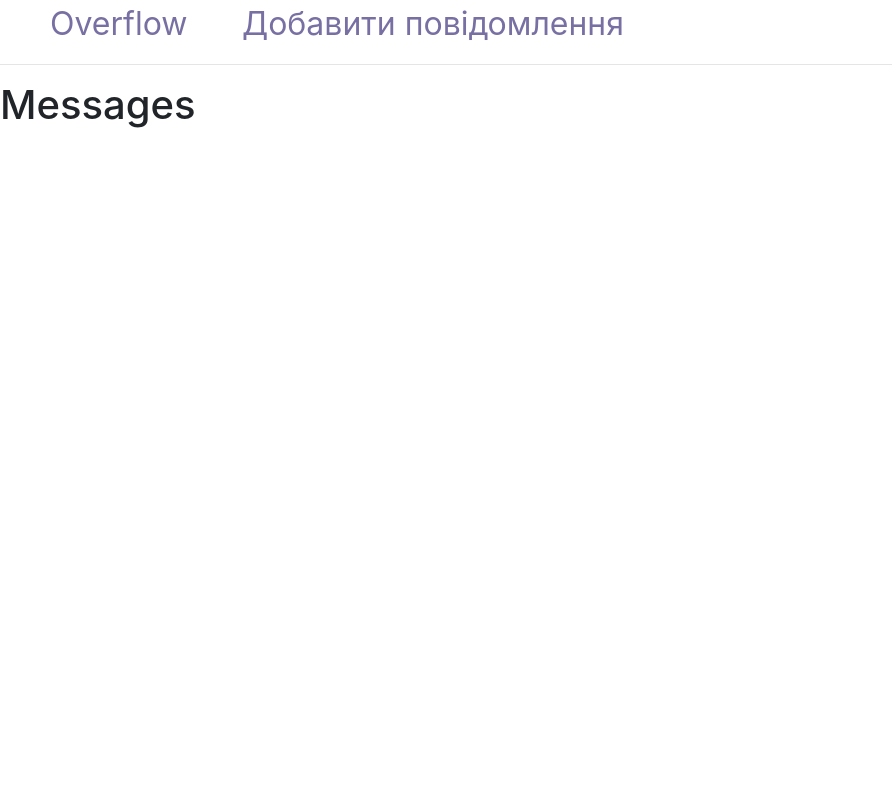
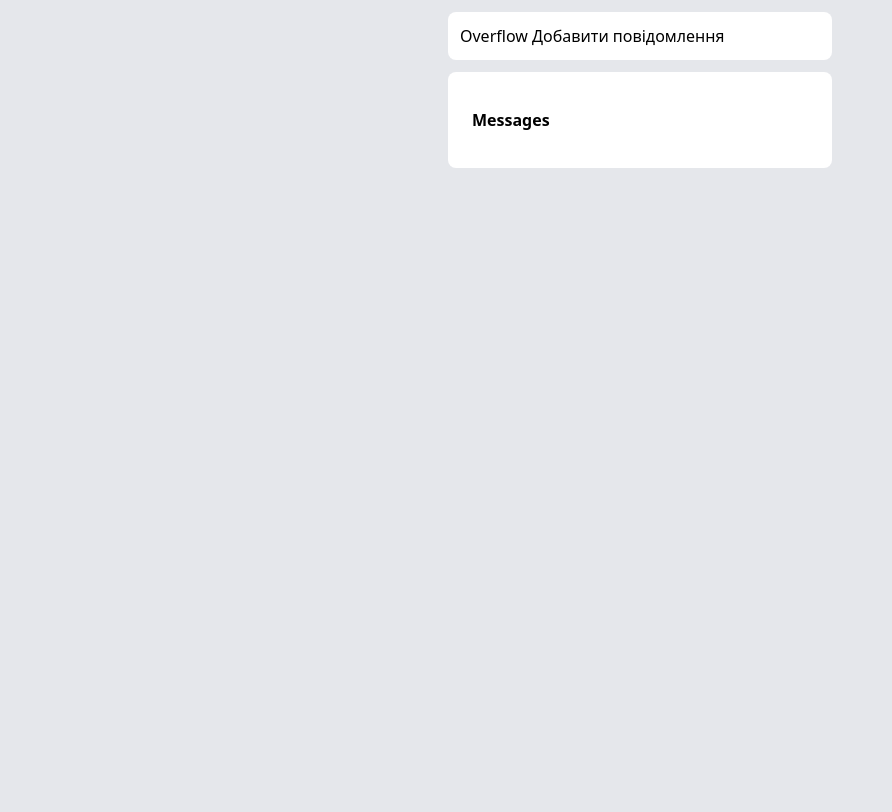
Before and after one commit to Ashotka/KPP4, a Flask app: page / in a window 1280 px wide. Shown: the whole page, without its empty margins (0-892 px from the left). Before the commit the page ends 128 px from the top, so only its background shows below. Run offline with Flask 2, Linux system fonts and the light colour scheme; some libraries are stand-ins or nearby versions.

Commit message:
fix template

```diff
--- a/app/templates/base.html
+++ b/app/templates/base.html
@@ -3,38 +3,17 @@
 <head>
     <meta charset="UTF-8">
     <title>{% block title %} {% endblock %} - StackOverflow</title>
-    <link rel="stylesheet" href="https://stackpath.bootstrapcdn.com/bootstrap/4.1.0/css/bootstrap.min.css" integrity="sha384-9gVQ4dYFwwWSjIDZnLEWnxCjeSWFphJiwGPXr1jddIhOegiu1FwO5qRGvFXOdJZ4" crossorigin="anonymous">
-    <style>
-        .message {
-            padding: 10px;
-            margin: 5px;
-
-        }
-        nav a {
-            color: #786fa3;
-            font-size: 2em;
-            margin-left: 50px;
-            text-decoration: none;
-        }
-
-        .alert {
-            padding: 20px;
-            margin: 5px;
-            color: #970020;
-            background-color: #ffd5de;
-        }
-    </style>
+    <script src="https://cdn.tailwindcss.com"></script>
 </head>
-<body>
-    <nav>
+<body class="min-h-screen bg-gray-200">
+    <nav class="m-3 p-3 rounded-lg bg-white max-w-sm mx-auto">
         <a href="{{ url_for('index') }}">Overflow</a>
         <a href="{{ url_for('create') }}">Добавити повідомлення</a>
 
     </nav>
-    <hr>
-    <div class="content">
+    <div class="m-3 p-3 rounded-lg bg-white max-w-sm mx-auto text-md font-bold">
         {% for message in get_flashed_messages() %}
-            <div class="alert">{{ message }}</div>
+            <div class="text-xl font-bold">{{ message }}</div>
         {% endfor %}
         {% block content %} {% endblock %}
     </div>
--- a/app/templates/index.html
+++ b/app/templates/index.html
@@ -1,27 +1,11 @@
 {% extends 'base.html' %}
 
 {% block content %}
-    <h1 class="dskfjlsd">{% block title %} Messages {% endblock %}</h1>
+    <h1 class="m-3 p-3 rounded-lg bg-white max-w-sm mx-auto">{% block title %} Messages {% endblock %}</h1>
     {% for message in messages %}
-        <div class='message'>
-            <h3 class="msg">{{ message['title'] }}</h3>
-            <p class="dskfjlsd">{{ message['content'] }}</p>
+        <div>
+            <h3 class="text-xl font-bold">{{ message['title'] }}</h3>
+            <p class="text-md font-bold my-1">{{ message['content'] }}</p>
         </div>
-        <style>
-            .dskfjlsd {
-                padding: 0px;
-                margin: 5px;
-                border-left: 25px;
-                padding-left: 30px;
-                font-weight: 500;
-
-
-            }
-            .msg {
-                font-size: 19;
-                padding-left: 30px;
-                /* background-color: bisque; */
-            }
-        </style>
     {% endfor %}
 {% endblock %}
```
Also changed, not shown: app/templates/create.html (+2 -9 lines).
